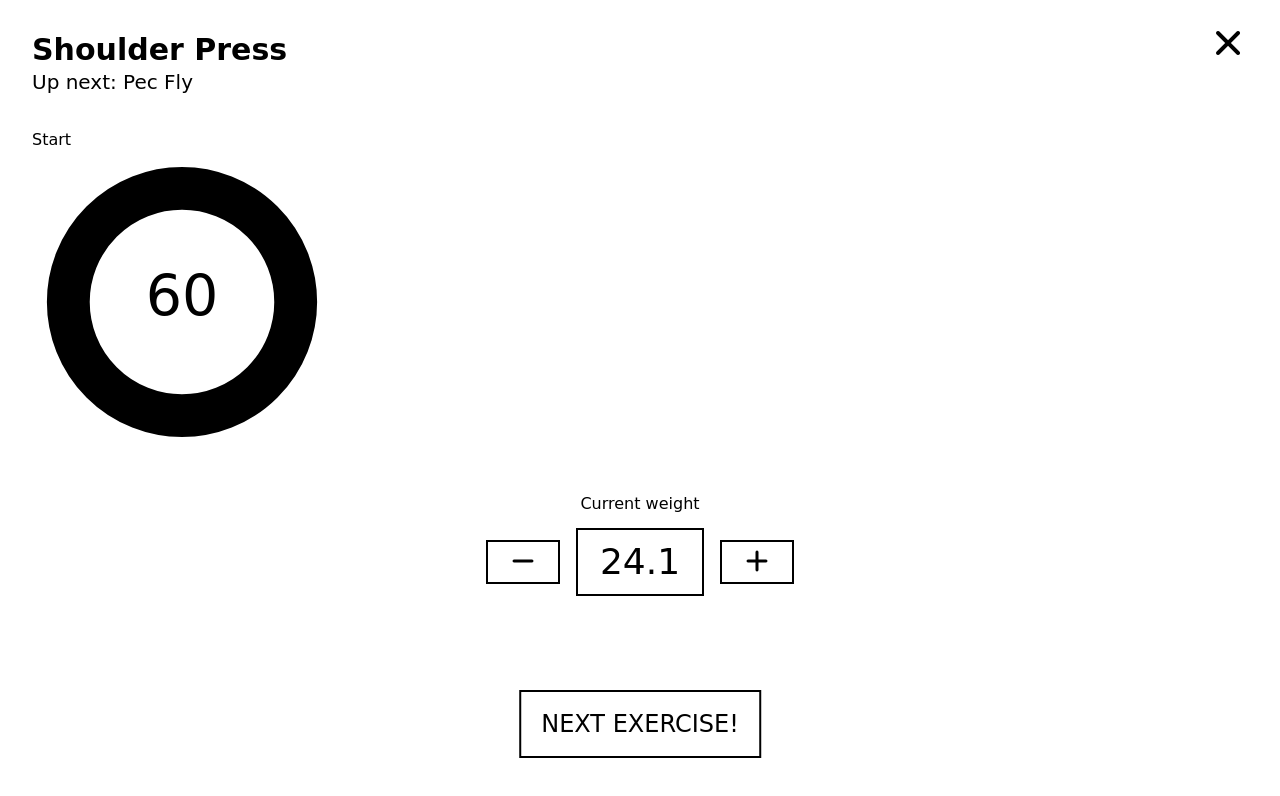
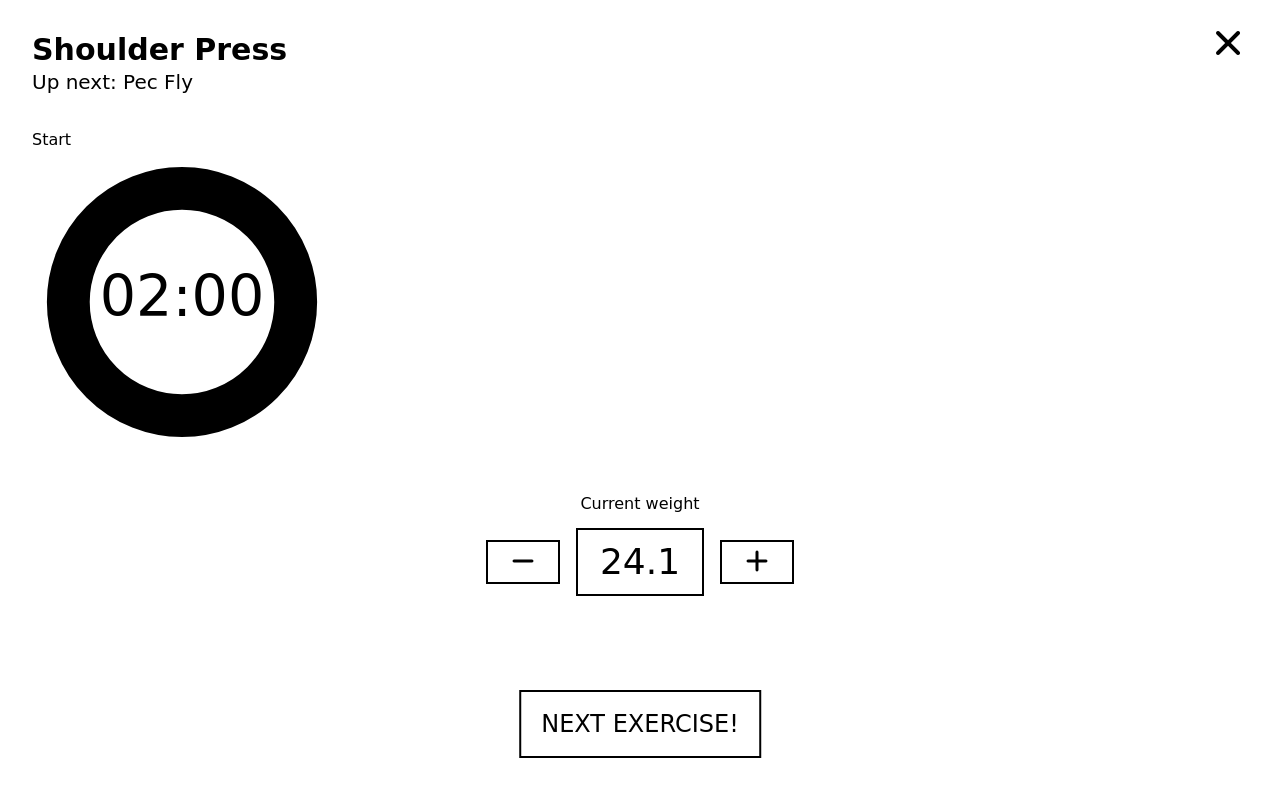
Before and after one commit to yansiegers/sveltekit-workout-app, a SvelteKit app: page /workout-routines/0/exercises in a window 1280 px wide. Shown: the top 796 px of the page. Built offline with nearby package versions, Linux system fonts and the light colour scheme.

Commit message:
Make timer variable

```diff
--- a/src/components/Timer.svelte
+++ b/src/components/Timer.svelte
@@ -3,7 +3,8 @@
 	let val2D: SVGCircleElement;
 	let totalValue: SVGTextElement;
 
-	let minute = 60;
+	let restingTime = 120;
+	let timeLeft = restingTime;
 	let interval: NodeJS.Timer;
 
 	function start() {
@@ -12,24 +13,24 @@
 	}
 
 	function timer() {
-		if (minute <= 0) {
+		if (timeLeft <= 0) {
 			clearInterval(interval);
 			console.log('interval cleared');
 		} else {
-			minute--;
+			timeLeft--;
 		}
 
-		console.log(minute);
+		console.log(timeLeft);
 
-		let val1 = 60 - minute;
-		let val2 = minute;
+		let val1 = restingTime - timeLeft;
+		let val2 = timeLeft;
 
-		var per1 = (val1 / 60) * 100;
-		var per2 = (val2 / 60) * 100;
+		var per1 = (val1 / restingTime) * 100;
+		var per2 = (val2 / restingTime) * 100;
 
 		var offset = 25;
 
-		totalValue.textContent = minute.toString();
+		// totalValue.textContent = new Date(timeLeft * 1000).toISOString().substring(14, 19);
 
 		val1D.style.strokeDasharray = per1 + ' ' + (100 - per1);
 		val1D.style.strokeDashoffset = offset.toString();
@@ -75,7 +76,7 @@
 
 		<g class="chart-text">
 			<text x="50%" y="50%" class="chart-number" id="totalValue" bind:this={totalValue}>
-				{minute}
+				{new Date(timeLeft * 1000).toISOString().substring(14, 19)}
 			</text>
 		</g>
 	</svg>
```
